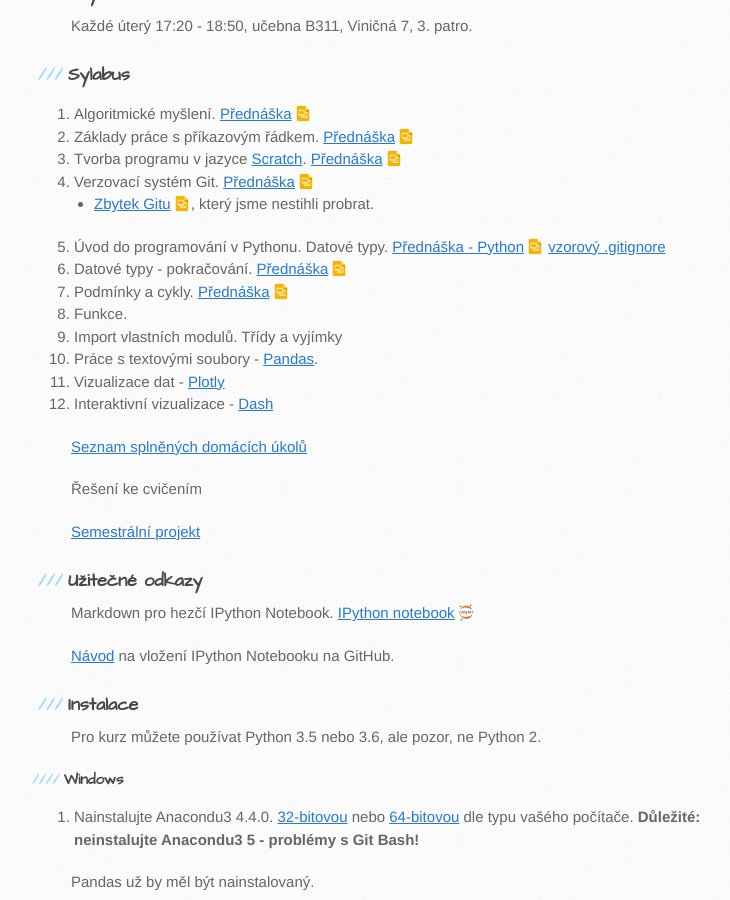
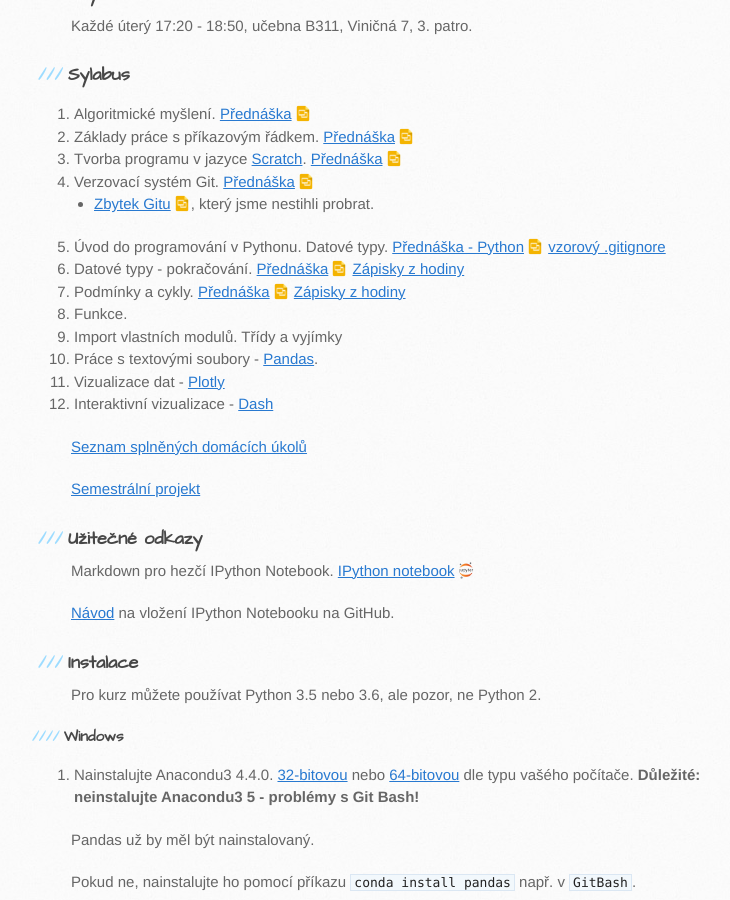
Before and after one commit to anastazie/intro_python_biol, a Jekyll site: the page built from index.md, in a window 1280 px wide and 900 px high, scrolled down 979 px. Shown: the whole window, without its empty margins (99-829 px from the left). Built offline with Jekyll 4.4.1, drawn with Linux system fonts in a browser that asks for light colours; our own code applies the rules of GitHub Pages for plain Markdown files.

Commit message:
Update index.md

```diff
--- a/index.md
+++ b/index.md
@@ -25,8 +25,8 @@ Každé úterý 17:20 - 18:50, učebna B311, Viničná 7, 3. patro.
 1. Verzovací systém Git. <a href="https://docs.google.com/presentation/d/1K1UCmaqndPBE1JLNYhMXLCSrQ6BlvZXPRXOhnnaXJiA/edit?usp=sharing" class="presentation">Přednáška</a>
     - <a class="presentation" href="https://docs.google.com/presentation/d/1PsztDU7QlSv7GuEo5TPdeErJj_hfsT1ePuRZEdxa-LU/edit?usp=sharing">Zbytek Gitu</a>, který jsme nestihli probrat.
 1. Úvod do programování v Pythonu. Datové typy. <a href="https://docs.google.com/presentation/d/1tpIs8oe69o9CD0boQ27DTI9hs5dP97WblaL8hMqU2TA/edit?usp=sharing" class="presentation">Přednáška - Python</a> [vzorový .gitignore](https://github.com/intro-python-biol-2017/test/blob/master/.gitignore)
-1. Datové typy - pokračování. <a href="https://docs.google.com/presentation/d/19z_lumljf-jEV_J28HIIX-54GGRmgTVOc4BaFsLnfUQ/edit?usp=sharing" class="presentation">Přednáška</a>
-1. Podmínky a cykly. <a href="https://docs.google.com/presentation/d/1iXGfSBqcLprFEASSLCtot-rMSmzqAUEOmSONV36xM9w/edit?usp=sharing" class="presentation">Přednáška</a>
+1. Datové typy - pokračování. <a href="https://docs.google.com/presentation/d/19z_lumljf-jEV_J28HIIX-54GGRmgTVOc4BaFsLnfUQ/edit?usp=sharing" class="presentation">Přednáška</a> [Zápisky z hodiny](https://github.com/intro-python-biol-2017/zapisky_z_hodiny/blob/master/6_lekce.ipynb)
+1. Podmínky a cykly. <a href="https://docs.google.com/presentation/d/1iXGfSBqcLprFEASSLCtot-rMSmzqAUEOmSONV36xM9w/edit?usp=sharing" class="presentation">Přednáška</a> [Zápisky z hodiny](https://github.com/intro-python-biol-2017/zapisky_z_hodiny/blob/master/7_lekce.ipynb)
 1. Funkce.
 1. Import vlastních modulů. Třídy a vyjímky
 1. Práce s textovými soubory - [Pandas](http://pandas.pydata.org/).
@@ -35,7 +35,6 @@ Každé úterý 17:20 - 18:50, učebna B311, Viničná 7, 3. patro.
 
 [Seznam splněných domácích úkolů](https://docs.google.com/spreadsheets/d/1VbooFGuj2_wCxS7EbUE3lnpNgIiTvneexpI2EKxN7hA/edit?usp=sharing)
 
-Řešení ke cvičením
 
 [Semestrální projekt](https://github.com/intro-python-biol-2017/projekty-studentu/blob/master/semestralni_projekt.md)
 
```
